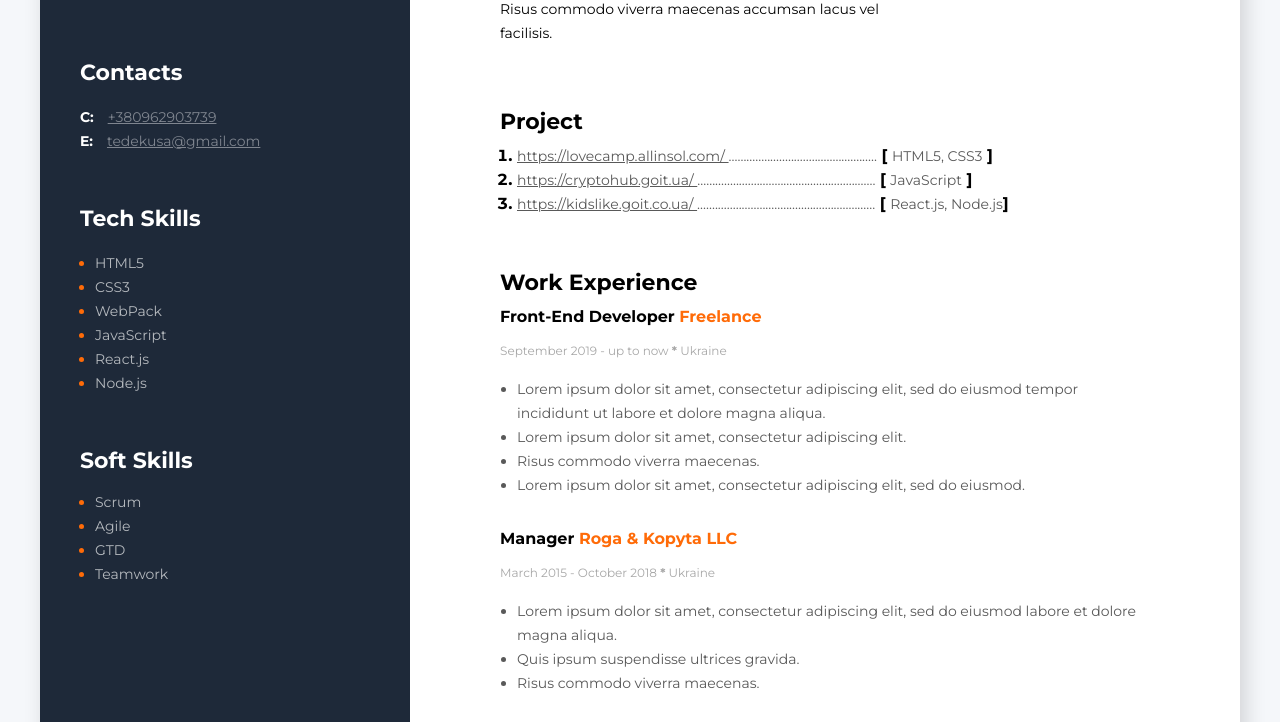
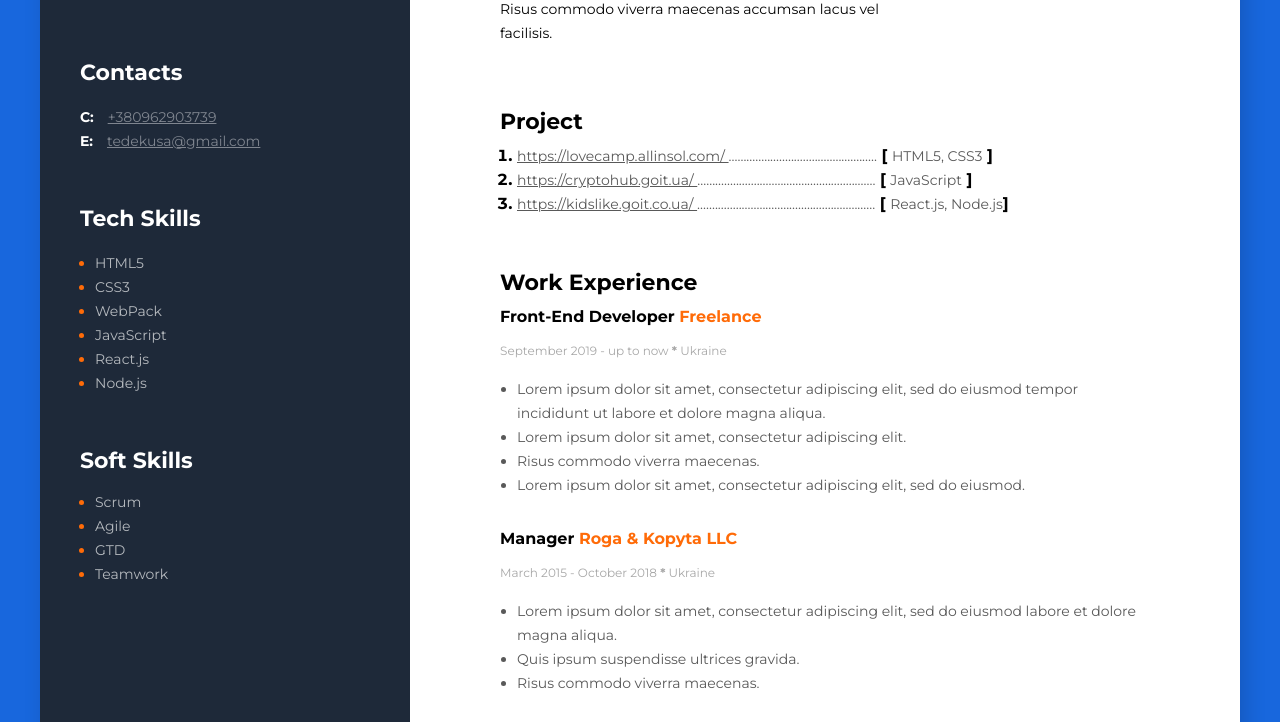
Before and after one commit to tedekusa/My-resume, a plain HTML site: page index.html in a window 1280 px wide. Shown: the part 361-1083 px from the top of the page. Drawn offline with Linux system fonts and the light colour scheme.

Commit message:
Update style3.css
изменил фон боди

```diff
--- a/css/style3.css
+++ b/css/style3.css
@@ -6,7 +6,7 @@
 
 
 body{
-                background: #f5f7fa;
+                background: #1867dd;
                 padding-left:20px;
                 padding-right: 20px;
                 padding-top:40px;
```
